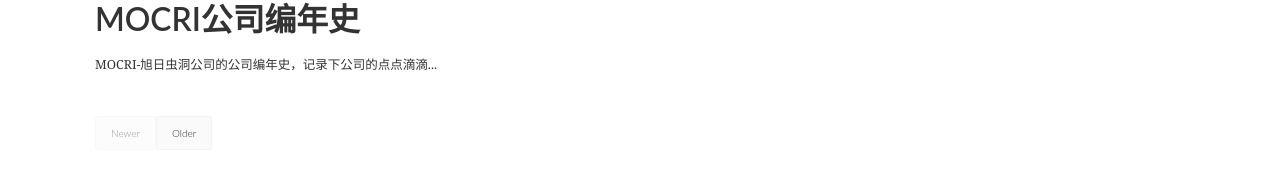
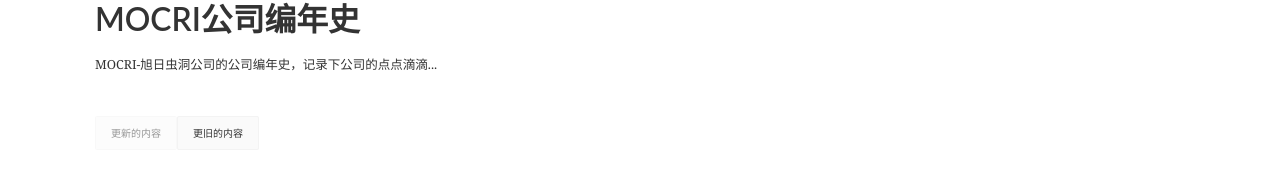
Before and after one commit to zhang98722/zhang98722.github.io, a Jekyll site: the page built from index.html, in a window 1280 px wide. Shown: the part 492-669 px from the top of the page. Built offline with Jekyll 4.4.1, drawn with Linux system fonts in a browser that asks for light colours; the list of posts is cut into pages by our own code.

Commit message:
Update pagination.html

```diff
--- a/_includes/pagination.html
+++ b/_includes/pagination.html
@@ -2,19 +2,19 @@
   <div class="left">
     {% if paginator.previous_page %}
       {% if paginator.page == 2 %}
-        <a class="pagination-item" href="{{ site.baseurl }}/">Newer</a>
+        <a class="pagination-item" href="{{ site.baseurl }}/">更新的内容</a>
       {% else %}
-        <a class="pagination-item" href="{{ site.baseurl }}/page{{paginator.previous_page}}/">Newer</a>
+        <a class="pagination-item" href="{{ site.baseurl }}/page{{paginator.previous_page}}/">更新的内容</a>
       {% endif %}
     {% else %}
-      <span class="pagination-item disabled">Newer</span>
+      <span class="pagination-item disabled">更新的内容</span>
     {% endif %}
   </div>
   <div class="right">
     {% if paginator.next_page %}
-      <a class="pagination-item" href="{{ site.baseurl }}/page{{paginator.next_page}}/">Older</a>
+      <a class="pagination-item" href="{{ site.baseurl }}/page{{paginator.next_page}}/">更旧的内容</a>
     {% else %}
-      <span class="pagination-item disabled">Older</span>
+      <span class="pagination-item disabled">更旧的内容</span>
     {% endif %}
   </div>
 </div>
```
